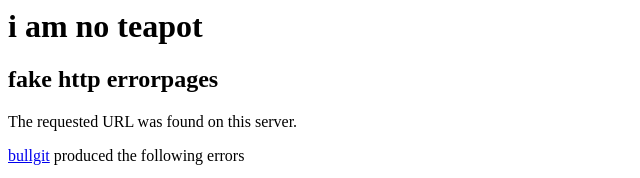
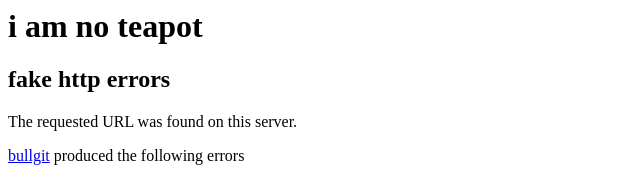
Before and after one commit to bullgit/i-am-no-teapot, a plain HTML site: page index.htm in a window 1280 px wide. Shown: the top 178 px of the page, 0-640 px from the left. Drawn offline with Linux system fonts and the light colour scheme.

Commit message:
changed errorpages to errors, again

```diff
--- a/index.htm
+++ b/index.htm
@@ -5,7 +5,7 @@
   </head>
 <body>
   <h1>i am no teapot</h1>
-  <h2>fake http errorpages</h2>
+  <h2>fake http errors</h2>
   <p>The requested URL was found on this server.</p>
   <p><a href="http://bullg.it">bullgit</a> produced the following errors</p>
   <ul>
```
